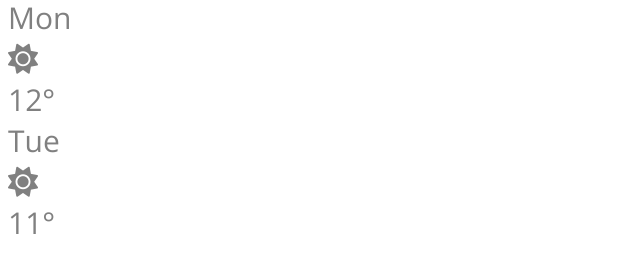
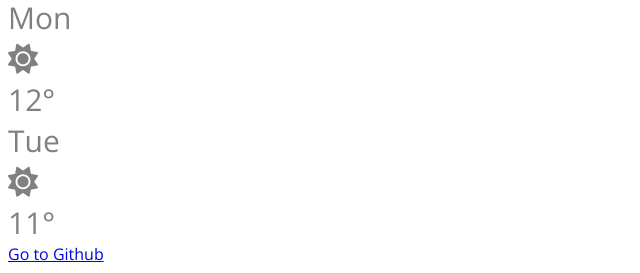
Before and after one commit to Siumi234/Weather_-app, a plain HTML site: page new.html/host.html in a window 1280 px wide. Shown: the part 784-1057 px from the top of the page, without its empty margins (0-640 px from the left). Before the commit the page ends 1035 px from the top, so only its background shows below. Drawn offline with nearby package versions, Linux system fonts and the light colour scheme.

Commit message:
Update host.html

```diff
--- a/new.html/host.html
+++ b/new.html/host.html
@@ -77,7 +77,7 @@ div {
       </div>
     </div>
     </div>
-
+<a href = "https://github.com/Siumi234/Weather_-app"> Go to Github</a>
 
 
 
```
